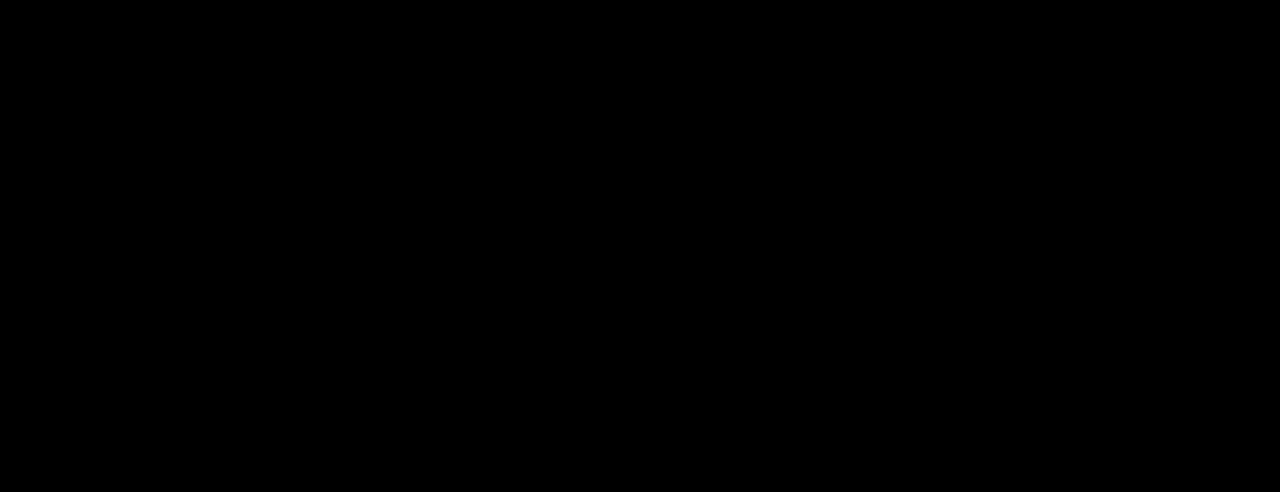
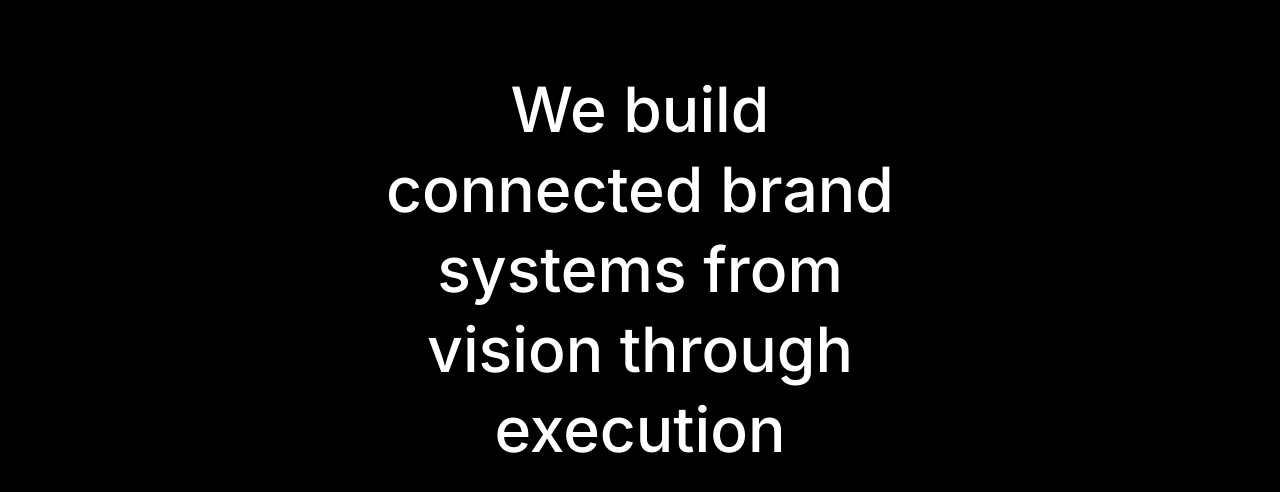
Before and after one commit to kusum-chowdhury/frontend-instrument, a React (Create React App) app: page / in a window 1280 px wide. Shown: the part 1502-1994 px from the top of the page. Before the commit the page ends 1332 px from the top, so only its background shows below. Built offline with nearby package versions, Linux system fonts and the light colour scheme; a web font is replaced by a local one.

Commit message:
added headline to about section

```diff
--- a/src/App.js
+++ b/src/App.js
@@ -1,11 +1,13 @@
 import Navbar from "./components/Navbar";
 import HeroSection from "./components/HeroSection";
+import AboutSection from "./components/AboutSection";
 
 function App() {
   return (
     <div className="App">
     <Navbar />
     <HeroSection />
+    <AboutSection />
     </div>
   );
 }
--- /dev/null
+++ b/src/components/AboutSection.js
@@ -0,0 +1,12 @@
+import React from 'react'
+import '../styles/AboutSection.css'
+
+function AboutSection() {
+  return (
+    < div className='about'>
+        <p className='headline'>We build connected brand systems from vision through execution</p>
+    </div>
+  )
+}
+
+export default AboutSection
--- a/src/components/HeroSection.js
+++ b/src/components/HeroSection.js
@@ -1,4 +1,3 @@
-import React, { useEffect, useRef } from "react";
 import "../styles/HeroSection.css";
 
 function HeroSection() {
--- /dev/null
+++ b/src/styles/AboutSection.css
@@ -0,0 +1,16 @@
+@import url('https://fonts.googleapis.com/css2?family=Inter:wght@500&display=swap');
+
+.about{
+    display: flex;
+    justify-content: center;
+
+}
+
+.headline {
+    font-family: 'Inter', sans-serif;
+    font-size: 3.9rem;
+    width: 45%;
+   margin-top: 15rem;
+   line-height: 5rem;
+   text-align: center;
+}
```
